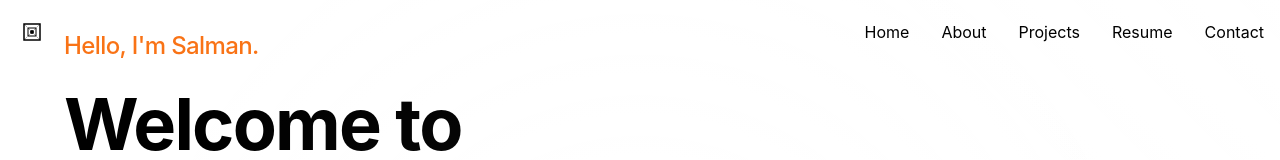
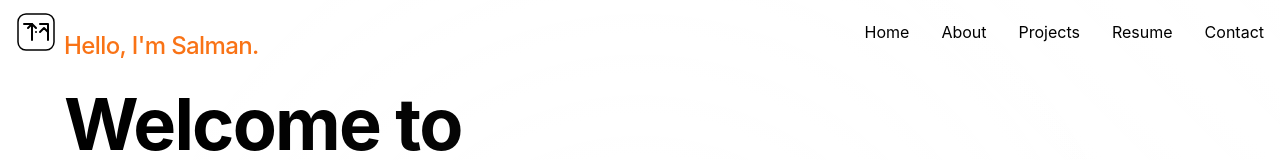
Before and after one commit to salman192003/PersonalWebsite, a React (Create React App) app in the folder frontend/: page / in a window 1280 px wide. Shown: the top 160 px of the page. Built offline with nearby package versions, Linux system fonts and the light colour scheme; the HTML template or start-up script is replaced by a standard one.

Commit message:
Logo changes

```diff
--- a/frontend/src/components/Home.tsx
+++ b/frontend/src/components/Home.tsx
@@ -457,6 +457,17 @@ const Home = () => {
                                         <p className="text-gray-600 dark:text-gray-300">Usually within 24 hours</p>
                                     </div>
                                 </div>
+                                <div className="flex items-center gap-4">
+                                    <div className="w-12 h-12 bg-orange-500 rounded-lg flex items-center justify-center">
+                                        <svg className="w-6 h-6 text-white" fill="none" stroke="currentColor" viewBox="0 0 24 24">
+                                            <path strokeLinecap="round" strokeLinejoin="round" strokeWidth={2} d="M3 5a2 2 0 012-2h3.28a1 1 0 01.948.684l1.498 4.493a1 1 0 01-.502 1.21l-2.257 1.13a11.042 11.042 0 005.516 5.516l1.13-2.257a1 1 0 011.21-.502l4.493 1.498a1 1 0 01.684.949V19a2 2 0 01-2 2h-1C9.716 21 3 14.284 3 6V5z" />
+                                        </svg>
+                                    </div>
+                                    <div>
+                                        <h4 className="font-semibold">Phone</h4>
+                                        <p className="text-gray-600 dark:text-gray-300">+92 302 8225522</p>
+                                    </div>
+                                </div>
                             </div>
                         </div>
                         <div className="bg-gray-50 dark:bg-gray-800 p-8 rounded-lg shadow-lg">
--- a/frontend/src/components/Navbar.tsx
+++ b/frontend/src/components/Navbar.tsx
@@ -32,13 +32,14 @@ const Navbar = () => {
                         className="minimal-text text-xl font-bold cursor-pointer text-black flex items-center"
                         aria-label="Home"
                     >
-                        <svg width="32" height="32" viewBox="0 0 32 32" fill="none" xmlns="http://www.w3.org/2000/svg" className="mr-2">
-                            {/* Futuristic geometric logo */}
-                            <path d="M8 8L24 8L24 24L8 24L8 8Z" stroke="currentColor" strokeWidth="1.5" fill="none" />
-                            <path d="M12 12L20 12L20 20L12 20L12 12Z" stroke="currentColor" strokeWidth="1" fill="none" />
-                            <circle cx="16" cy="16" r="2" fill="currentColor" />
-                            <path d="M8 8L24 24" stroke="currentColor" strokeWidth="0.5" opacity="0.6" />
-                            <path d="M24 8L8 24" stroke="currentColor" strokeWidth="0.5" opacity="0.6" />
+                        <svg width="40" height="40" viewBox="0 0 40 40" fill="none" xmlns="http://www.w3.org/2000/svg" className="mr-2">
+                            {/* Minimal SA Logo */}
+                            <rect x="2" y="2" width="36" height="36" rx="8" stroke="currentColor" strokeWidth="1.5" fill="none" />
+                            <path d="M8 12L16 12L16 28" stroke="currentColor" strokeWidth="2" strokeLinecap="round" strokeLinejoin="round" />
+                            <path d="M12 16L16 12L20 16" stroke="currentColor" strokeWidth="2" strokeLinecap="round" strokeLinejoin="round" />
+                            <path d="M24 12L32 12L32 28" stroke="currentColor" strokeWidth="2" strokeLinecap="round" strokeLinejoin="round" />
+                            <path d="M24 20L28 16L32 20" stroke="currentColor" strokeWidth="2" strokeLinecap="round" strokeLinejoin="round" />
+                            <circle cx="20" cy="20" r="1" fill="currentColor" />
                         </svg>
                     </button>
 
```
